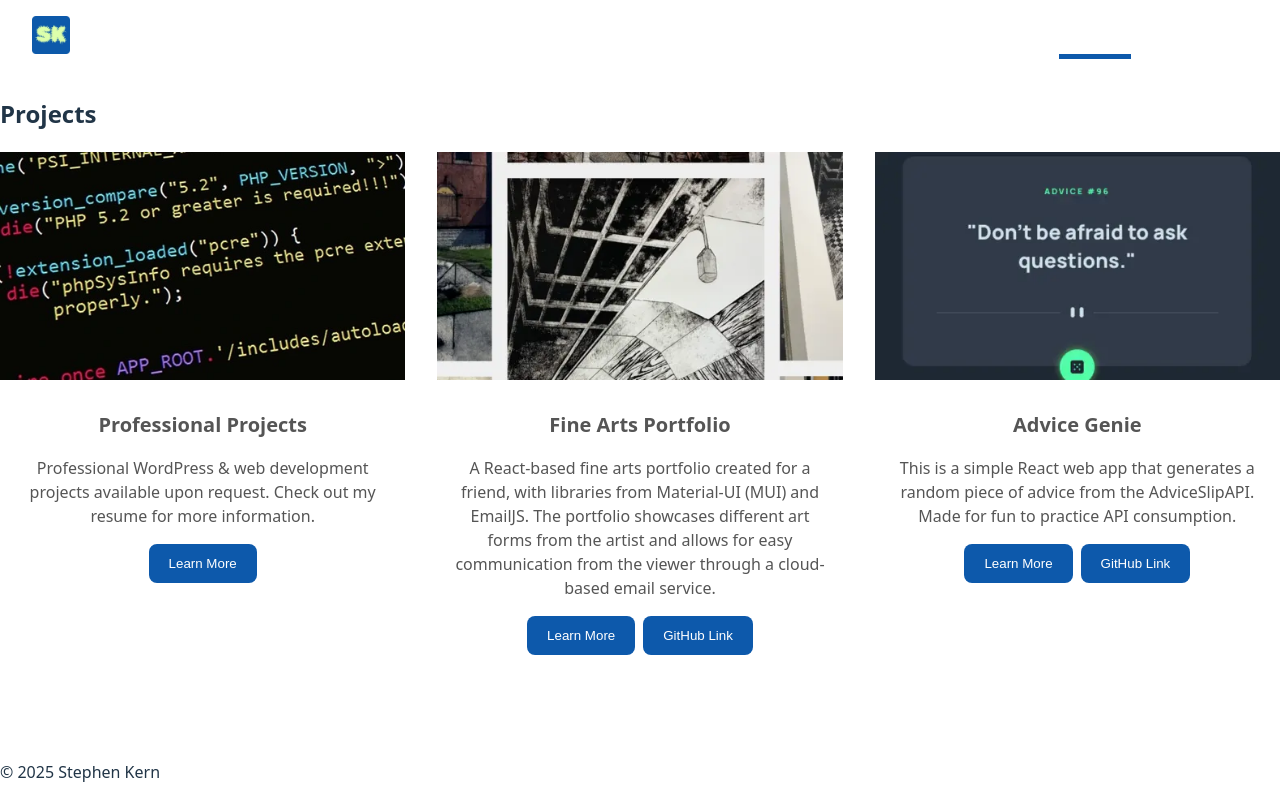
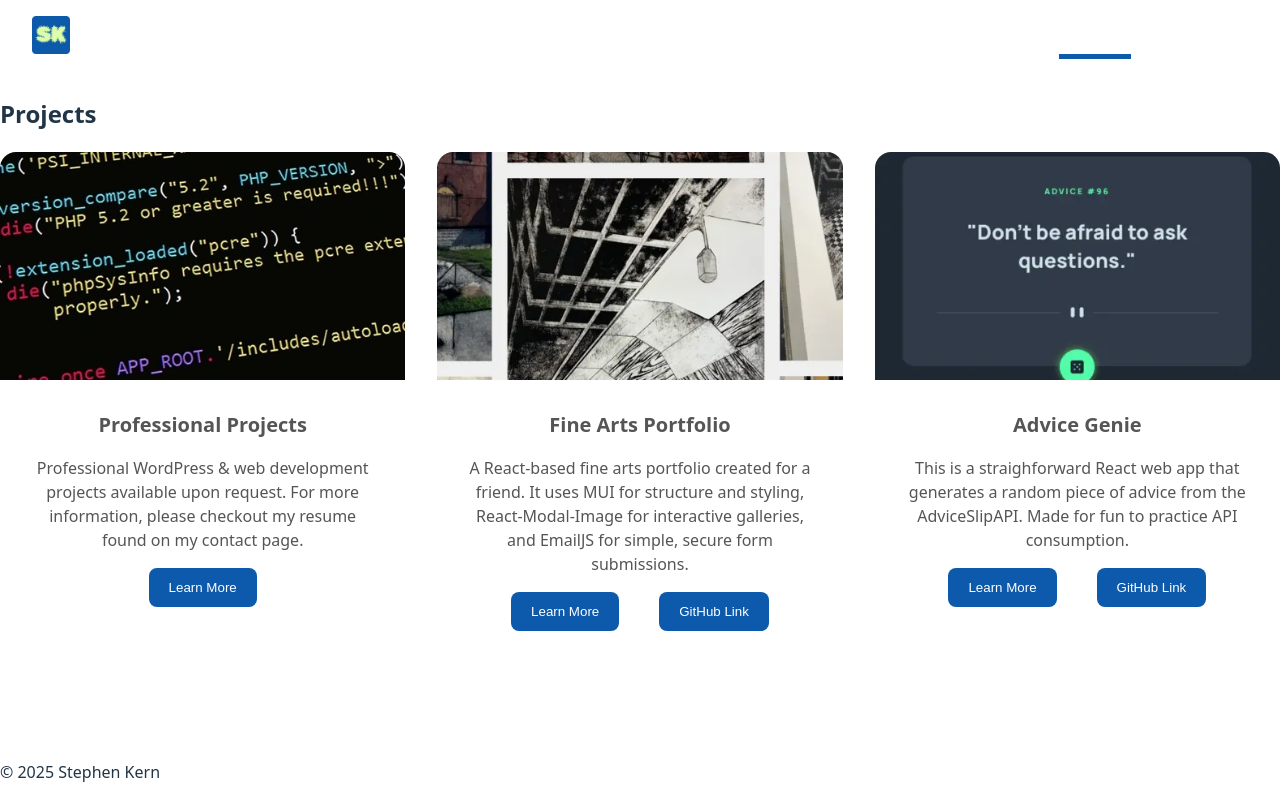
Before and after one commit to stephen-kern/vue-portfolio, a Vue app: page /projects in a window 1280 px wide. Built offline with nearby package versions, Linux system fonts and the light colour scheme.

Commit message:
card styles and text updates

```diff
--- a/src/components/ProjectCard.vue
+++ b/src/components/ProjectCard.vue
@@ -16,7 +16,7 @@ const props = defineProps<ProjectCardProps>();
       v-if="props.img"
       :src="props.img"
       :alt="props.title + ' project screenshot'"
-      class="card__img"
+      class="card-image"
     />
 
     <div class="card-info">
@@ -41,20 +41,21 @@ const props = defineProps<ProjectCardProps>();
 
 <style scoped>
 .card {
-  border-radius: 0.2rem;
+  border-radius: 2rem 2rem 1rem 1rem;
   background: white;
   padding: 0;
   min-width: 400px;
   width: 100%;
 }
 
-.card__img {
+.card-image {
   max-width: 100%;
   object-fit: cover;
+  border-radius: 1rem 1rem 0 0
 }
 
 .card-info {
-  padding: 1rem;
+  padding: 1rem 2rem 1.5rem;
   text-align: center;
 }
 
@@ -70,7 +71,7 @@ const props = defineProps<ProjectCardProps>();
 .card-buttons {
   display: flex;
   justify-content: center;
-  gap: 0.5rem;
+  gap: 2.5rem;
   margin-top: 1rem;
 }
 button {
--- a/src/views/Projects.vue
+++ b/src/views/Projects.vue
@@ -18,7 +18,7 @@ const projectsData: Project[] = [
     id: 1,
     title: "Professional Projects",
     description:
-      "Professional WordPress & web development projects available upon request. Check out my resume for more information.",
+      "Professional WordPress & web development projects available upon request. For more information, please checkout my resume found on my contact page.",
     liveLink: "/contact",
     img: workcard
   },
@@ -26,7 +26,7 @@ const projectsData: Project[] = [
     id: 2,
     title: "Fine Arts Portfolio",
     description:
-      "A React-based fine arts portfolio created for a friend, with libraries from Material-UI (MUI) and EmailJS. The portfolio showcases different art forms from the artist and allows for easy communication from the viewer through a cloud-based email service.",
+      "A React-based fine arts portfolio created for a friend. It uses MUI for structure and styling, React-Modal-Image for interactive galleries, and EmailJS for simple, secure form submissions.",
     ghLink: "https://github.com/stephen-kern/Jake-Wilson-Portfolio",
     liveLink: "https://jake-wilson-portfolio.vercel.app/",
     img: jwp
@@ -35,7 +35,7 @@ const projectsData: Project[] = [
     id: 3,
     title: "Advice Genie",
     description:
-      "This is a simple React web app that generates a random piece of advice from the AdviceSlipAPI. Made for fun to practice API consumption.",
+      "This is a straighforward React web app that generates a random piece of advice from the AdviceSlipAPI. Made for fun to practice API consumption.",
     ghLink: "https://github.com/stephen-kern/advicegenie",
     liveLink: "https://advicegenie.vercel.app/",
     img: advgen
```
